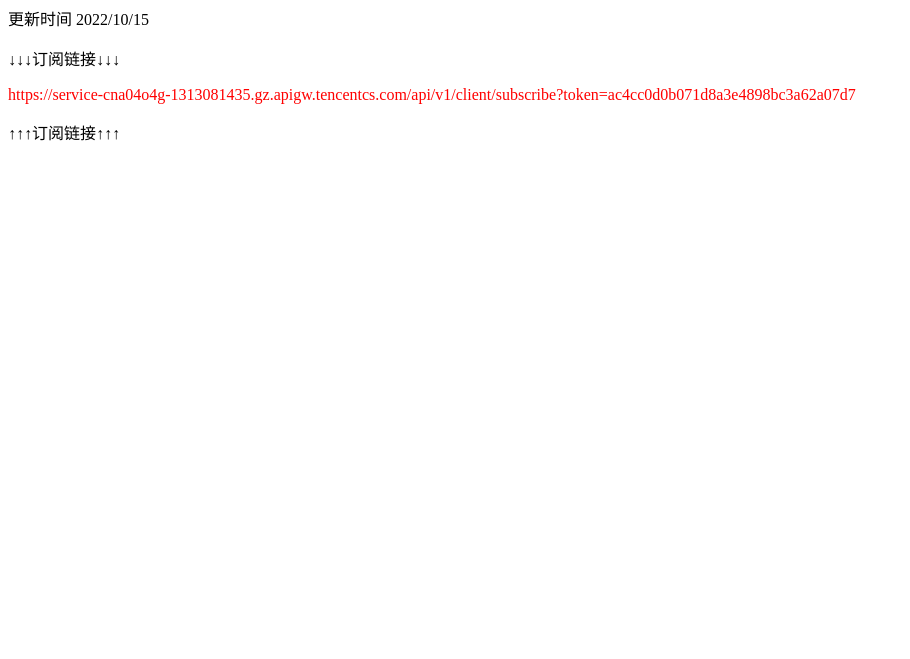
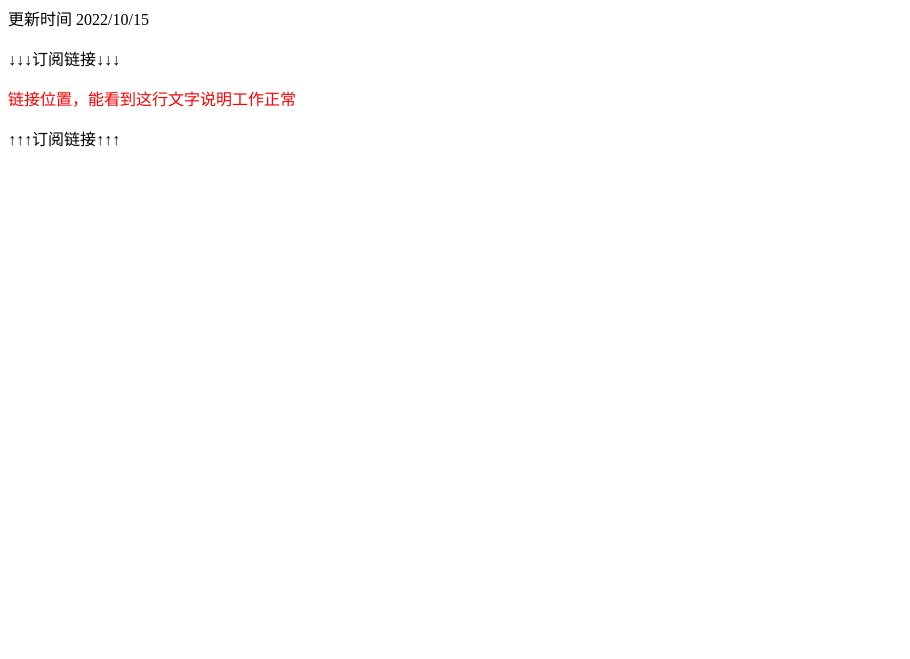
Before and after one commit to Mu0Yuan/Mu0Yuan.github.io, a plain HTML site: page index.html in a window 1280 px wide. Shown: the part 141-800 px from the top of the page, without its empty margins (0-910 px from the left). Drawn offline with Linux system fonts and the light colour scheme.

Commit message:
Update index.html

```diff
--- a/index.html
+++ b/index.html
@@ -27,7 +27,7 @@
 
 <p>↓↓↓订阅链接↓↓↓</p>
 
-<p><font color="red">https://service-cna04o4g-1313081435.gz.apigw.tencentcs.com/api/v1/client/subscribe?token=ac4cc0d0b071d8a3e4898bc3a62a07d7</font></p>
+<p><font color="red">链接位置，能看到这行文字说明工作正常</font></p>
 
 <p>↑↑↑订阅链接↑↑↑</p>
 
```
